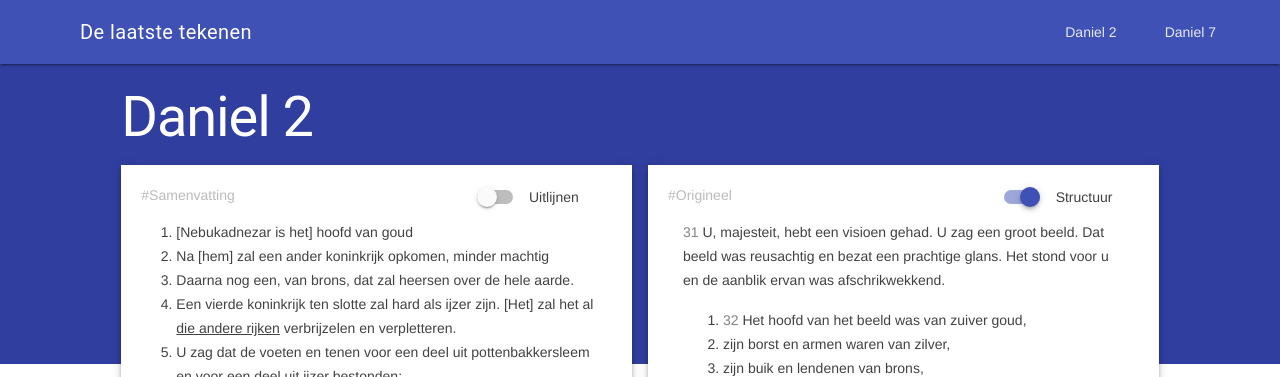
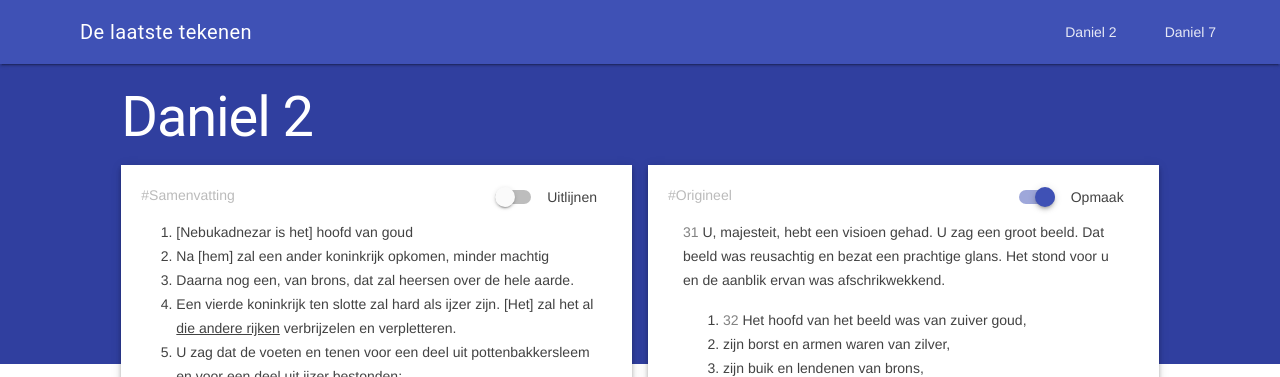
Before and after one commit to tomasvanrijsse/the-last-signs, a Jekyll site: the page built from _chapters/daniel-2.html, in a window 1280 px wide. Shown: the top 377 px of the page. Built offline with Jekyll 4.4.1, drawn with Linux system fonts in a browser that asks for light colours; nearby versions of some CDN libraries.

Commit message:
chapter html move to layout

```diff
--- a/_chapters/daniel-2.html
+++ b/_chapters/daniel-2.html
@@ -1,18 +1,7 @@
 ---
 layout: chapter
 title:  "Daniel 2"
----
-<div class="mdl-grid">
-    <div class="mdl-cell mdl-color-text--grey-800 mdl-color--white mdl-shadow--4dp
-    mdl-cell--5-col-desktop mdl-cell--1-offset-desktop
-    mdl-cell--12-col">
-
-        <div class="summary">
-            <label class="mdl-switch mdl-js-switch mdl-js-ripple-effect" for="alignment-switch">
-                <input type="checkbox" id="alignment-switch" class="mdl-switch__input">
-                <span class="mdl-switch__label">Uitlijnen</span>
-            </label>
-
+summary: |
     <ol style="margin:0; padding-left: 20px;">
         <li class="align" data-align-no="1">[Nebukadnezar is het] hoofd van goud</li>
         <li class="align" data-align-no="2"><span class="verse-no">39 </span>Na [hem] zal een ander koninkrijk opkomen, minder machtig</li>
@@ -21,32 +10,20 @@
         <li class="last-sign align" data-align-no="5"><span class="verse-no">41 </span>U zag dat de voeten en tenen voor een deel uit pottenbakkersleem en voor een deel uit ijzer bestonden;<br/>dat betekent dat het koninkrijk:
             <ol>
                 <li class="align" data-align-no="6">verdeeld zal zijn.</li>
-                        <li class="align" data-align-no="7"><span class="verse-no">42 </span>voor een deel sterk zal zijn, voor een deel broos. </li>
+                <li class="align" data-align-no="7"><span class="verse-no">42 </span>voor een deel sterk zal zijn, voor een deel broos.</li>
                 <li class="align" data-align-no="8"><span class="verse-no">43 </span>die delen zich zullen vermengen in het nageslacht, maar ze zullen zich niet verbinden.</li>
             </ol>
         </li>
     </ol>
     <p class="align" data-align-no="9"><span class="verse-no">44 </span>Maar ten tijde van die koninkrijken zal de God van de hemel een rijk laten opkomen dat nooit te gronde zal gaan</p>
-        </div>
-
-    </div>
-    <div class="mdl-cell mdl-color-text--grey-800 mdl-color--white mdl-shadow--4dp
-    mdl-cell--5-col-desktop
-    mdl-cell--12-col">
-
-        <div class="original organized">
-            <label class="mdl-switch mdl-js-switch mdl-js-ripple-effect" for="organized-switch">
-                <input type="checkbox" id="organized-switch" class="mdl-switch__input" checked>
-                <span class="mdl-switch__label">Structuur</span>
-            </label>
-
+original: |
     <p><span class="verse-no">31 </span>U, majesteit, hebt een visioen gehad. U zag een groot beeld. Dat beeld was reusachtig en bezat een prachtige glans. Het stond voor u en de aanblik ervan was afschrikwekkend. </p>
     <ol>
         <li><span class="verse-no">32 </span>Het hoofd van het beeld was van zuiver goud,</li>
         <li> zijn borst en armen waren van zilver,</li>
         <li>zijn buik en lendenen van brons,</li>
         <li><span class="verse-no">33 </span>zijn benen van ijzer,</li>
-                <li>zijn voeten deels van ijzer, deels van leem. </li>
+        <li>zijn voeten deels van ijzer, deels van leem.</li>
     </ol>
     <p><span class="verse-no">34 </span>U zag hoe een steen losraakte, zonder dat er een mensenhand aan te pas kwam, hoe de steen tegen de ijzeren en lemen voeten van het beeld sloeg en ze verbrijzelde. <span class="verse-no">35 </span>Op hetzelfde ogenblik verpulverden het ijzer, leem, brons, zilver en goud. Het werd als kaf op een dorsvloer in de zomer; de wind voerde het mee, totdat er geen spoor meer van te vinden was. Maar de steen die tegen het beeld was geslagen, werd een hoge berg die de hele aarde bedekte.</p>
     <p><span class="verse-no">36 </span>Dit was uw droom, en nu zullen wij de koning zeggen wat hij betekent: <span class="verse-no">37 </span>U, majesteit, koning der koningen, aan wie de God van de hemel het koningschap, en macht, kracht en eer heeft verleend, <span class="verse-no">38 </span>aan wiens hand hij de mensen, de dieren van het veld en de vogels van de hemel heeft toevertrouwd, waar zij ook wonen, aan wie hij heerschappij heeft geschonken over allen
@@ -57,14 +34,12 @@
         <li class="align" data-align-no="4"><span class="verse-no">40 </span>Een vierde koninkrijk ten slotte zal hard als ijzer zijn. IJzer verbrijzelt en vermorzelt alles, en net als ijzer dat verplettert, zal het al die andere rijken verbrijzelen en verpletteren.</li>
         <li class="align" data-align-no="5"><span class="verse-no">41 </span>U zag dat de voeten en tenen voor een deel uit pottenbakkersleem en voor een deel uit ijzer bestonden; <br/>dat betekent dat het koninkrijk
             <ol>
-                        <li class="align" data-align-no="6">verdeeld zal zijn. Het zal iets van de hardheid van ijzer hebben, daarom zag u ijzer voor u, vermengd met kleiachtige leem. </li>
-                        <li class="align" data-align-no="7"><span class="verse-no">42 </span>Dat de tenen en voeten deels van ijzer en deels van leem waren, betekent dat het koninkrijk voor een deel sterk zal zijn, voor een deel broos. </li>
+                <li class="align" data-align-no="6">verdeeld zal zijn. Het zal iets van de hardheid van ijzer hebben, daarom zag u ijzer voor u, vermengd met kleiachtige leem.</li>
+                <li class="align" data-align-no="7"><span class="verse-no">42 </span>Dat de tenen en voeten deels van ijzer en deels van leem waren, betekent dat het koninkrijk voor een deel sterk zal zijn, voor een deel broos.</li>
                 <li class="align" data-align-no="8"><span class="verse-no">43 </span>U zag ijzer vermengd met kleiachtige leem; dat betekent dat die delen zich zullen vermengen in het nageslacht, maar ze zullen zich niet verbinden, zoals ijzer zich niet met leem laat verbinden.</li>
             </ol>
         </li>
     </ol>
-            <p class="align" data-align-no="9"><span class="verse-no">44 </span>Maar ten tijde van die koninkrijken zal de God van de hemel een rijk laten opkomen dat nooit te gronde zal gaan en dat nooit op een ander volk zal overgaan. Het zal al die koninkrijken verbrijzelen en vernietigen, maar zelf zal het eeuwig bestaan – <span class="verse-no">45 </span>precies zoals u zag dat er een steen van de berg losraakte zonder dat er een mensenhand aan te pas kwam, en het ijzer, brons, leem, zilver en goud verbrijzelde. De grote God heeft de koning laten weten wat er in de toekomst te gebeuren staat. De droom is waar, en de uitleg betrouwbaar.’</p>
-        </div>
-
-    </div>
-</div>
+    <p class="align" data-align-no="9"><span class="verse-no">44 </span>Maar ten tijde van die koninkrijken zal de God van de hemel een rijk laten opkomen dat nooit te gronde zal gaan en dat nooit op een ander volk zal overgaan. Het zal al die koninkrijken verbrijzelen en vernietigen, maar zelf zal het eeuwig bestaan – <span class="verse-no">45 </span>precies zoals u zag dat er een steen van de berg losraakte zonder dat er een mensenhand aan te pas kwam, en het ijzer, brons, leem, zilver en goud verbrijzelde. De grote
+        God heeft de koning laten weten wat er in de toekomst te gebeuren staat. De droom is waar, en de uitleg betrouwbaar.’</p>
+---
--- a/_layouts/chapter.html
+++ b/_layouts/chapter.html
@@ -12,7 +12,37 @@
         </div>
     </div>
     <main class="mdl-layout__content chapter-main">
-        {{ content }}
+        <div class="mdl-grid">
+            <div class="mdl-cell mdl-color-text--grey-800 mdl-color--white mdl-shadow--4dp
+    mdl-cell--5-col-desktop mdl-cell--1-offset-desktop
+    mdl-cell--12-col">
+                <div class="summary">
+
+                    <label class="mdl-switch mdl-js-switch mdl-js-ripple-effect" for="alignment-switch">
+                        <input type="checkbox" id="alignment-switch" class="mdl-switch__input">
+                        <span class="mdl-switch__label">Uitlijnen</span>
+                    </label>
+
+                    {{ page.summary }}
+
+                </div>
+            </div>
+            <div class="mdl-cell mdl-color-text--grey-800 mdl-color--white mdl-shadow--4dp
+    mdl-cell--5-col-desktop
+    mdl-cell--12-col">
+                <div class="original organized">
+
+                    <label class="mdl-switch mdl-js-switch mdl-js-ripple-effect" for="organized-switch">
+                        <input type="checkbox" id="organized-switch" class="mdl-switch__input" checked>
+                        <span class="mdl-switch__label">Opmaak</span>
+                    </label>
+
+                    {{ page.original }}
+
+                </div>
+            </div>
+        </div>
+
     </main>
 </div>
 <script src="/js/chapter.js"></script>
--- a/css/main.scss
+++ b/css/main.scss
@@ -49,7 +49,9 @@
             position: absolute;
             right:0px;
             top:-25px;
-            width:120px;
+            width: auto;
+            display: inline-block;
+            padding-right: 24px;
             span {
                 font-size:14px;
             }
```
Lines whose indentation alone changed are shown as unchanged.
